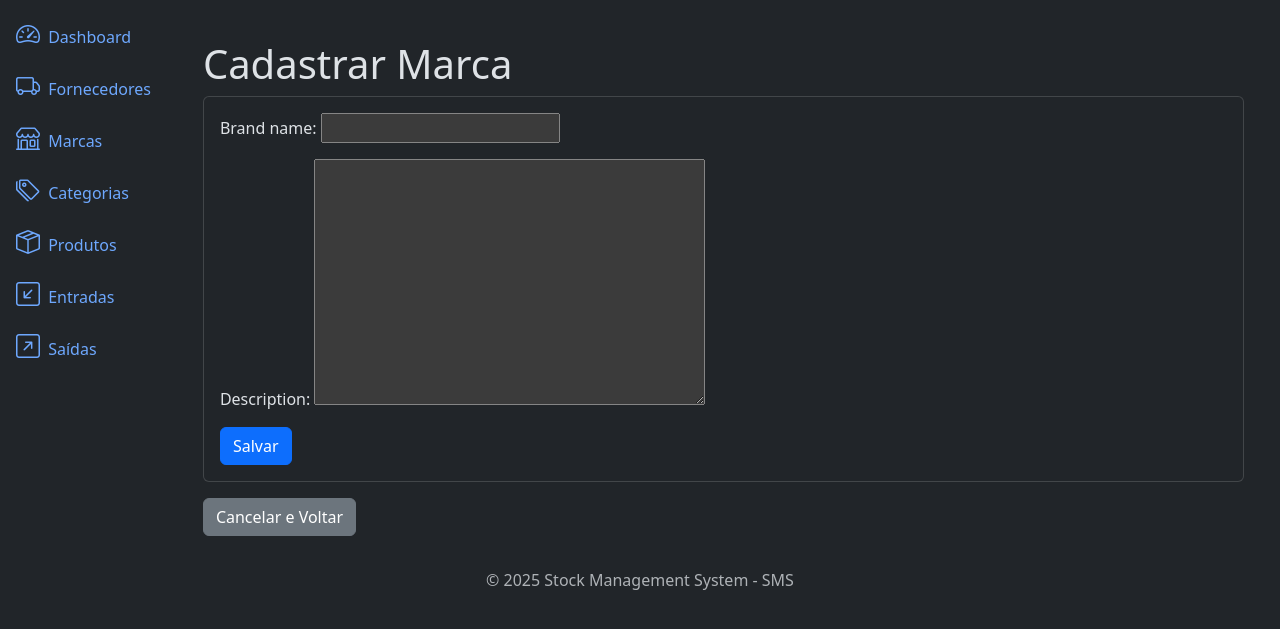
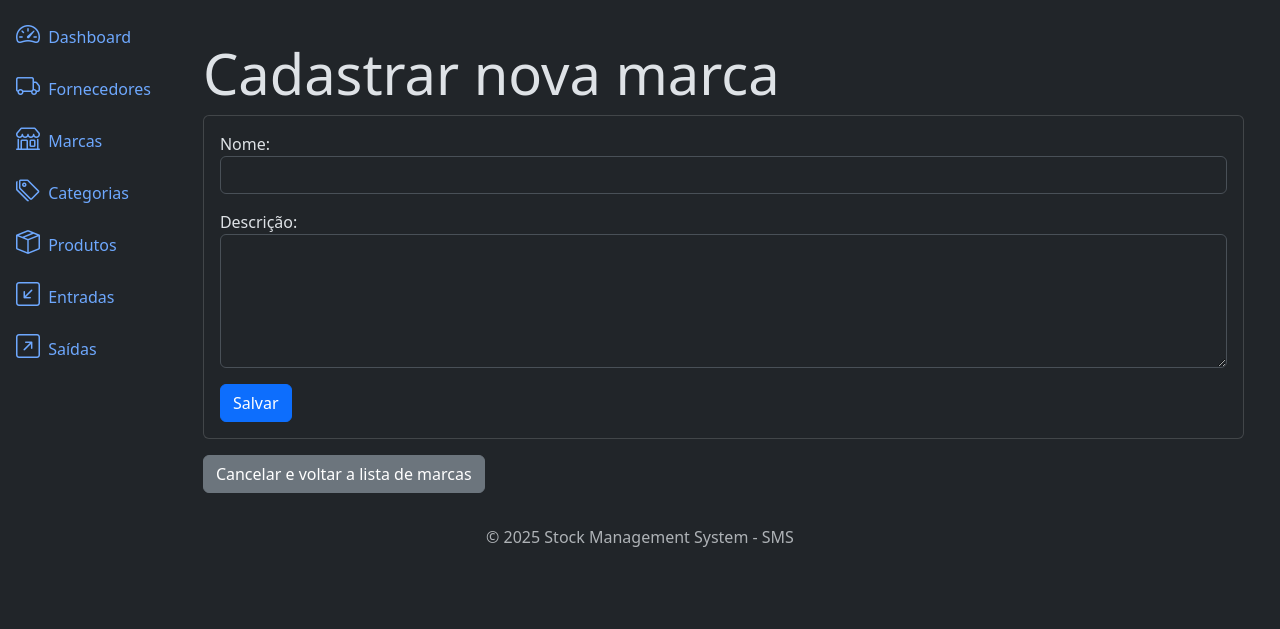
Before and after one commit to jbrunomf/DjangoSMS, a Django app: page /brands/create/ in a window 1280 px wide. Shown: the part 56-685 px from the top of the page. Run offline with Django 5.2, Linux system fonts and the light colour scheme.

Commit message:
Add CRUD views and templates for Brand model
Renamed the `name` field to `brand_name` in the Brand model for clarity and updated its ordering. Implemented ListView and CreateView with corresponding templates to enable basic CRUD functionality. Enhanced forms, updated URLs, and adjusted sidebar navigation for seamless integration.

```diff
--- a/brands/forms.py
+++ b/brands/forms.py
@@ -6,4 +6,9 @@ from brands import models
 class BrandForm(forms.ModelForm):
     class Meta:
         model = models.Brand
-        fields = ['brand_name', 'description']
+        fields = ["brand_name", "description", ]
+        labels = {"brand_name": "Nome", "description": "Descrição"}
+        widgets = {
+            "brand_name": forms.TextInput(attrs={"class": "form-control"}),
+            "description": forms.Textarea(attrs={"class": "form-control", 'rows': 5}),
+        }
--- a/brands/templates/brand_create.html
+++ b/brands/templates/brand_create.html
@@ -5,7 +5,7 @@
 {% block content %}
 
     <div class="container mt-4">
-        <h1>Cadastrar Marca</h1>
+        <h3 class="display-4">Cadastrar nova marca</h3>
 
         <div class="card">
             <div class="card-body">
@@ -16,7 +16,7 @@
                 </form>
             </div>
         </div>
-        <a href="{% url 'brand_list' %}" class="btn btn-secondary mt-3">Cancelar e Voltar</a>
+        <a href="{% url 'brand_list' %}" class="btn btn-secondary mt-3">Cancelar e voltar a lista de marcas</a>
     </div>
 
 {% endblock %}
--- a/brands/templates/brand_list.html
+++ b/brands/templates/brand_list.html
@@ -12,14 +12,14 @@
                         <input type="text" class="form-control" name="name" placeholder="Pesquisar">
                     </label>
                     <div class="input-group-append">
-                        <button class="btn btn-outline-secondary" type="submit">
+                        <button class="btn btn-primary" type="submit">
                             <i class="bi bi-search"></i></button>
                     </div>
                 </div>
             </form>
         </div>
         <div class="col-md-6">
-            <a href="{% url 'brand_create' %}" class="btn btn-outline-secondary">Cadastrar Marca</a>
+            <a href="{% url 'brand_create' %}" class="btn btn-success float-end"> <i class="bi-plus"></i>Cadastrar Marca</a>
         </div>
     </div>
 
```
